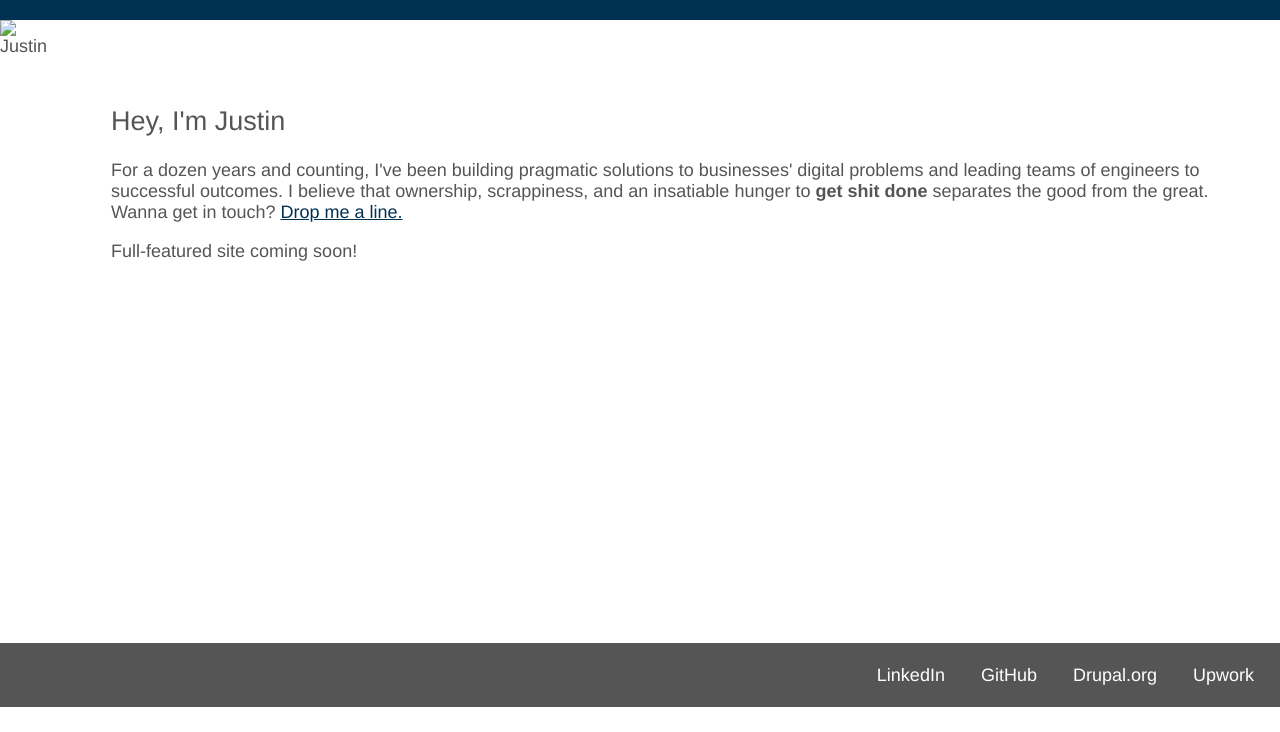
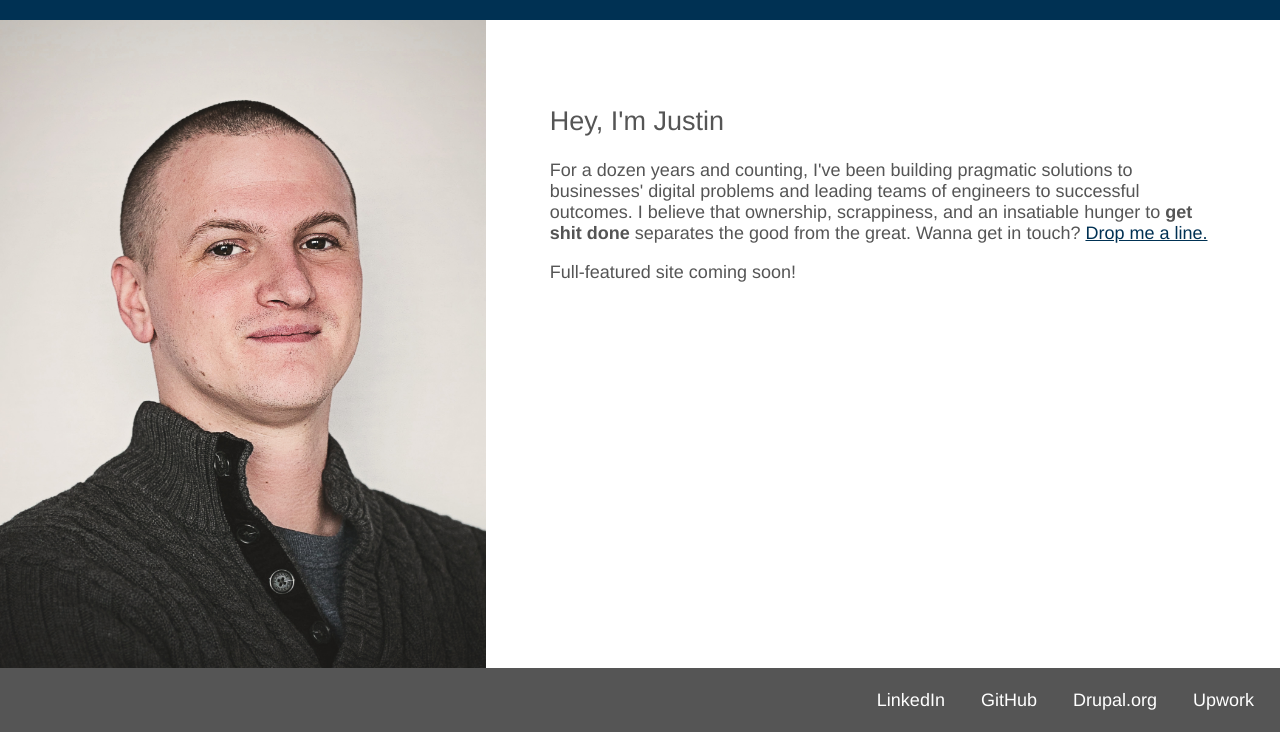
Before and after one commit to cornifex/justindoes.dev, a website: page index.html in a window 1280 px wide. Shown: the part 93-825 px from the top of the page. Before the commit the page ends 800 px from the top, so only its background shows below. Drawn offline with nearby package versions, Linux system fonts and the light colour scheme; files that its build step writes are made by us from their sources; the site is published under a folder, as on GitHub Pages, so addresses that start at the root find nothing; a web font is replaced by a local one.

Commit message:
Fix image path.

```diff
--- a/index.html
+++ b/index.html
@@ -19,7 +19,7 @@
 <main>
     <div class="stripe">
         <div class="stripe-image">
-            <img src="/assets/justin.jpg" alt="Justin" />
+            <img src="./assets/justin.jpg" alt="Justin" />
         </div>
         <div class="stripe-text">
             <div class="stripe-text-inner">
```
